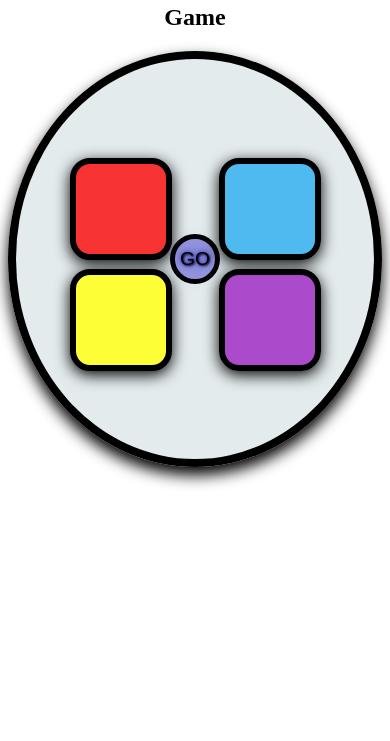
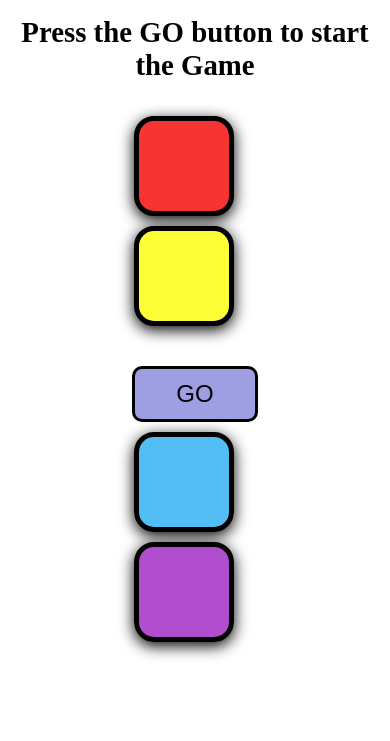
Before and after one commit to ishikabhardwaj1/simon-says, a plain HTML site: page index.html in a window 390 px wide. Shown: the part 103-844 px from the top of the page. Drawn offline with Linux system fonts and the light colour scheme.

Commit message:
Update style.css

```diff
--- a/style.css
+++ b/style.css
@@ -1,83 +1,64 @@
 body{
     text-align: center;
 
+}
+h1{
+    font-size:3em ;
+}
+h2{
+    font-size: 1.8em;
 }
 .main_container{
     justify-content: center;
     align-items: center;
     display: flex;
 }
-.head{
-    .head::firstLetter{
-        color: chartreuse;
-        size:50px ;
-    }
+.main_btn{
+    display:flex;
+    justify-content: center;
+    align-items: center;
+
 }
 
-.container{
-    display: flex;
-    height: 660px;
-    width: 660px;
-    border: 8px solid black;
-    border-radius: 50%;
-    justify-content: center;
-    align-items: center;
-    background-color: rgba(195, 211, 216, 0.459);
-    box-shadow: 0 8px 15px 0 rgba(0, 0, 0, 3);
-
-}
 .start_btn{
-    height: 120px;
+    margin-top: 40px;
+    height: 50px;
     width: 120px;
-    border-radius: 50%;
-    border: 5px solid black;
+    border-radius: 10PX;
+    border: 3px solid black;
     background-color: rgba(134, 134, 219, 0.797);
     color: black;
-    text-shadow: 1px 1px 2px black, 0 0 25px rgb(14, 14, 167), 0 0 5px rgb(16, 16, 182);
-    font: 2.5em sans-serif ;
+    font: 1.5em sans-serif ;
     cursor: default;
     display:flex;
-    align-items: center;
-    justify-content: center;
+   justify-content: center;
+   align-items: center;
 
 }
 .btn{
     height:180px;
     width: 180px;
-    border: 6px solid black;
+    border: 5px solid black;
     border-radius: 20px;
-   margin: 0.2rem;
+    margin: 1.5rem;
    box-shadow: 0 4px 15px 0 rgba(0, 0, 0, 1);
 }
 @media (max-width:683px){
     .btn{
-        margin: -1.5px;
+        margin: 1.7px;
         margin-top: 10px;
         width: 90px;
         height: 90px;
 
-    }
-    .start_btn{
-
-       font-size:1.2rem ;
-        width:40px;
-        height:40px;
-    }
-    .container{
-        height: 400px;
-        width: 400px;
     }
 }
     @media (max-width:300px){
     .btn{
         height:60px ;
         width: 60px;
-    }
-    .container{
-        height: 300px;
-        width: 300px;
-    }
-    }
+        margin: 1.7px;
+ }
+}
 
 .red{
     background-color: rgb(248, 51, 51);
```
